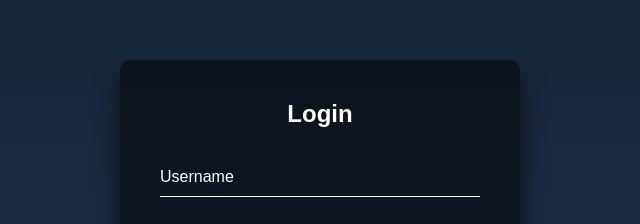
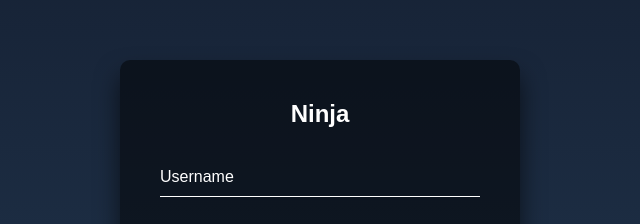
Before and after one commit to baramsivaramireddy/ninja, a website: page public/index.html in a window 1280 px wide. Shown: the part 161-385 px from the top of the page, 320-960 px from the left. Drawn offline with Linux system fonts and the light colour scheme.

Commit message:
changed the name

```diff
--- a/public/index.html
+++ b/public/index.html
@@ -9,7 +9,7 @@
 </head>
 <body>
   <div class="login-box">
-    <h2>Login</h2>
+    <h2>Ninja</h2>
     <form>
       <div class="user-box">
         <input type="text" name="" required="">
```
